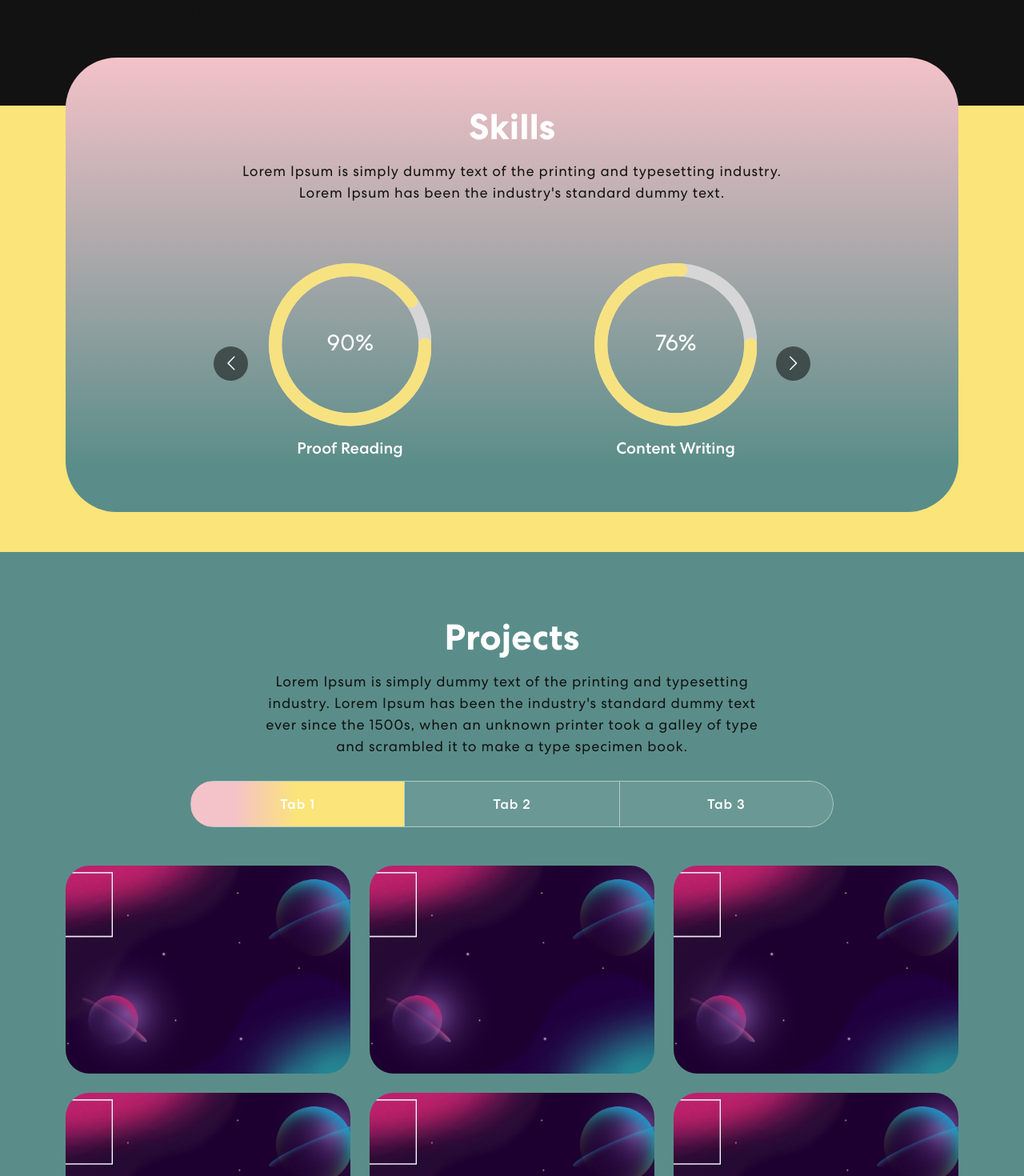
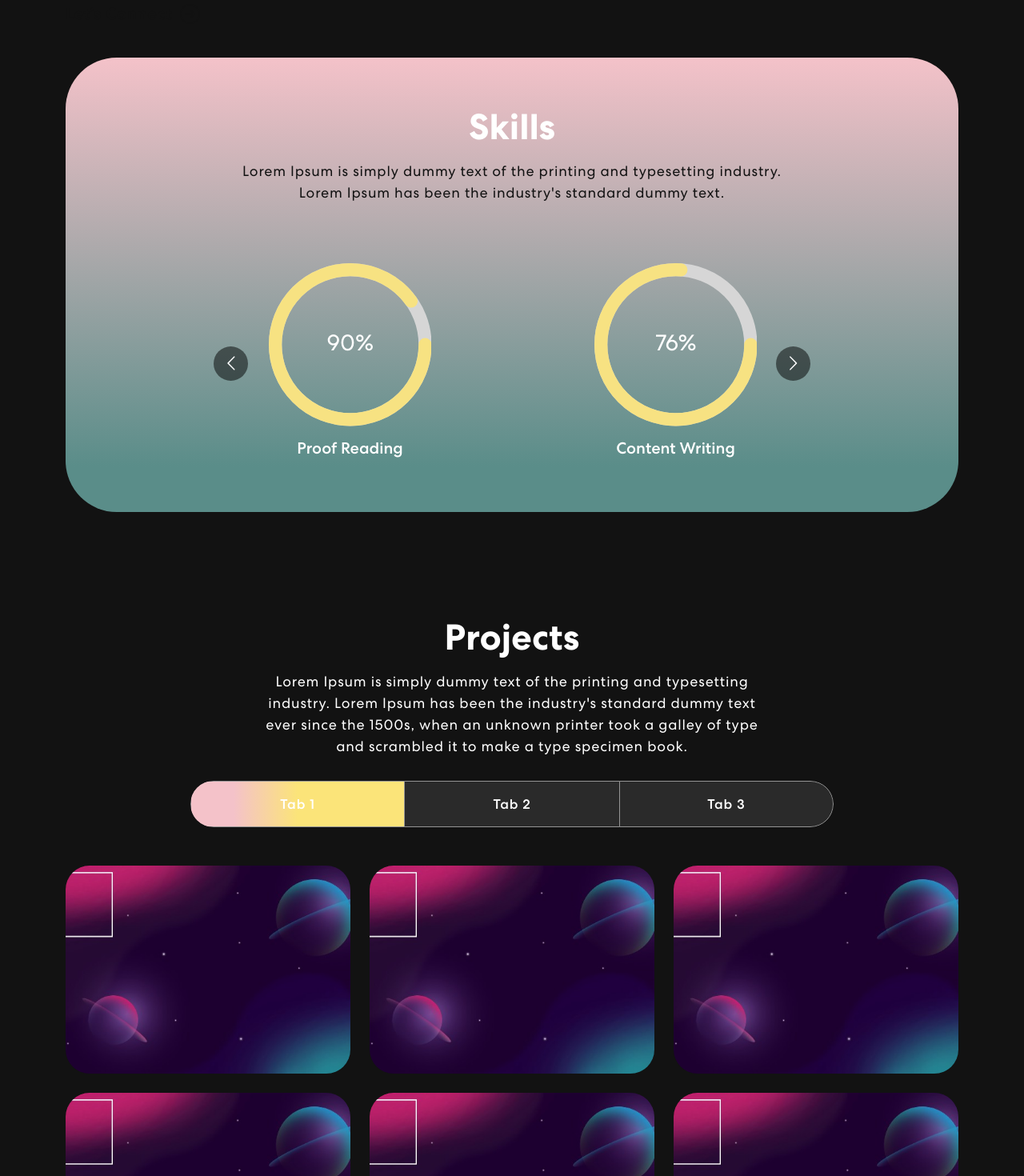
Before and after one commit to Ihtisham-Khattak/nayab-wadood, a React (Create React App) app: page / in a window 1280 px wide. Shown: the part 640-2110 px from the top of the page at 80% size. Built offline with nearby package versions, Linux system fonts and the light colour scheme.

Commit message:
testemonial mode changes

```diff
--- a/src/App.css
+++ b/src/App.css
@@ -569,6 +569,17 @@ body {
 .skill {
   padding: 0 0 50px 0;
   position: relative;
+  background: "#fbe479"
+}
+
+#light #skills{
+  background: #121212;
+  color: #ffffff;
+}
+
+#dark #skills{
+  background: rgb(251, 228, 121);
+  color: #121212;
 }
 
 .skill-bx {
@@ -619,6 +630,17 @@ body {
   position: relative;
   background: rgb(90, 141, 137);
 }
+
+#light .project{
+  background: #121212;
+  color: #ffffff;
+}
+
+#dark .project{
+  background: rgb(90, 141, 137);
+  color: #121212;
+}
+
 .project h2 {
   font-size: 45px;
   font-weight: 700;
@@ -633,6 +655,17 @@ body {
   text-align: center;
   width: 56%;
 }
+
+#light .project p{
+  background: #121212;
+  color: #ffffff;
+}
+
+#dark .project p{
+  background: rgb(90, 141, 137);
+  color: #121212;
+}
+
 .project .nav.nav-pills {
   width: 72%;
   margin: 0 auto;
@@ -843,6 +876,16 @@ body {
   background: rgb(251, 228, 121) !important;
 }
 
+#light .testamonial{
+  background: #121212;
+  color: #ffffff;
+}
+
+#dark .testamonial{
+  background: rgb(90, 141, 137);
+  color: #121212;
+}
+
 .testamonial h2 {
   font-size: 45px;
   font-weight: 700;
--- a/src/components/Skills.js
+++ b/src/components/Skills.js
@@ -32,7 +32,7 @@ export const Skills = () => {
   };
 
   return (
-    <section className="skill" id="skills" style={{ background: "#fbe479" }}>
+    <section className="skill" id="skills">
       <div className="container">
         <div className="row">
           <div className="col-12">
```
